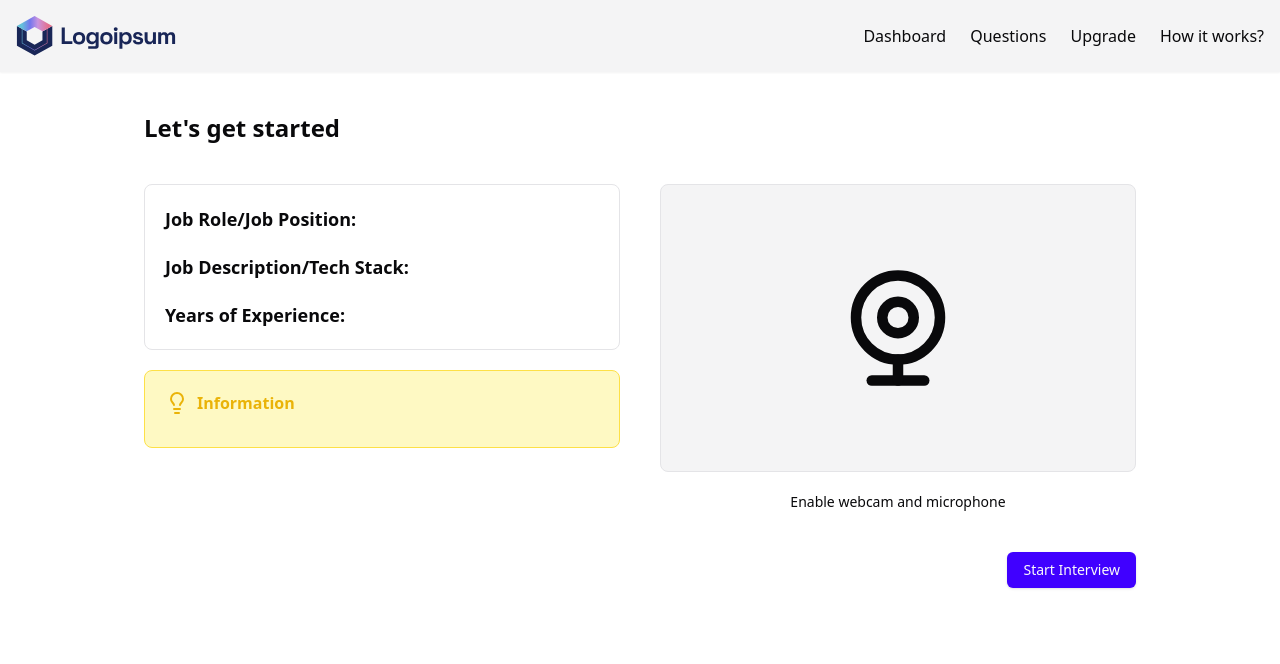
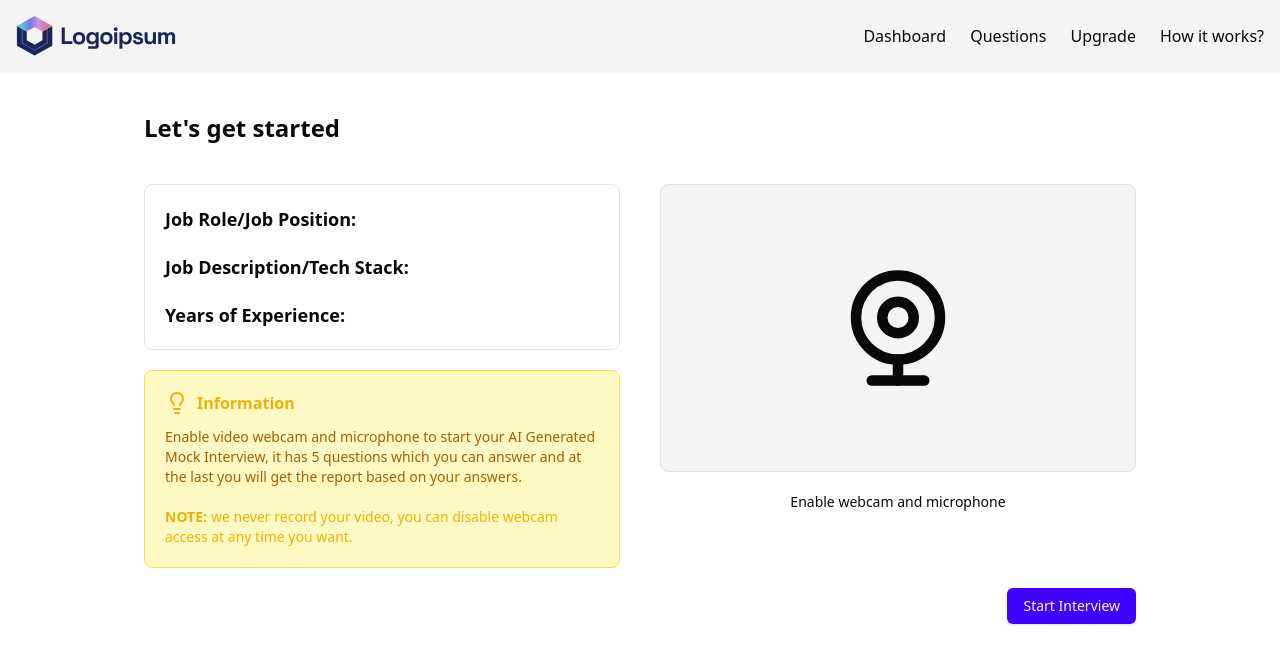
Before and after one commit to UnicornDad8/ai-iterview-mocker, a Next.js app: page /dashboard/interview/1 in a window 1280 px wide. Shown: the top 664 px of the page. Built offline with nearby package versions, Linux system fonts and the light colour scheme; no server answers; the database is empty.

Commit message:
Add link to start interview screen

```diff
--- a/app/dashboard/interview/[interviewId]/page.jsx
+++ b/app/dashboard/interview/[interviewId]/page.jsx
@@ -7,6 +7,7 @@ import { eq } from 'drizzle-orm';
 import Webcam from "react-webcam";
 import { Lightbulb, WebcamIcon } from 'lucide-react';
 import { Button } from '@/components/ui/button';
+import Link from 'next/link';
 
 const Interview = ({params}) => {
   const [interviewData, setInterviewData] = useState();
@@ -37,7 +38,19 @@ const Interview = ({params}) => {
         </div>
         <div className="p-5 bg-yellow-100 border border-yellow-300 rounded-lg">
           <h2 className="flex items-center gap-2 text-yellow-500"><Lightbulb /> <strong>Information</strong></h2>
-          <h2 className="mt-3 text-yellow-700">{process.env.NEXT_PUBLIC_INFORMATION}</h2>
+          <h2 className="mt-3 text-sm text-yellow-700">
+          Enable video webcam and microphone to start your AI Generated Mock
+          Interview, it has 5 questions which you can answer and at the last
+          you will get the report based on your answers.
+          <br></br>
+          <br></br>
+          <strong className="mr-1 text-yellow-500">NOTE:</strong>
+          <span className="text-sm text-yellow-500">
+          we never
+          record your video, you can disable webcam access at any time you
+          want.
+          </span>
+          </h2>
         </div>
       </div>
 
@@ -60,7 +73,9 @@ const Interview = ({params}) => {
       </div>
       </div>
       <div className="flex items-end justify-end mt-5">
-        <Button>Start Interview</Button>
+        <Link href={`${params.interviewId}/start`}>
+          <Button>Start Interview</Button>
+        </Link>
       </div>
     </div>
   )
--- /dev/null
+++ b/app/dashboard/interview/[interviewId]/start/page.jsx
@@ -0,0 +1,9 @@
+import React from 'react'
+
+const StartInterview = () => {
+  return (
+    <div>Start Interview...</div>
+  )
+}
+
+export default StartInterview;
```
